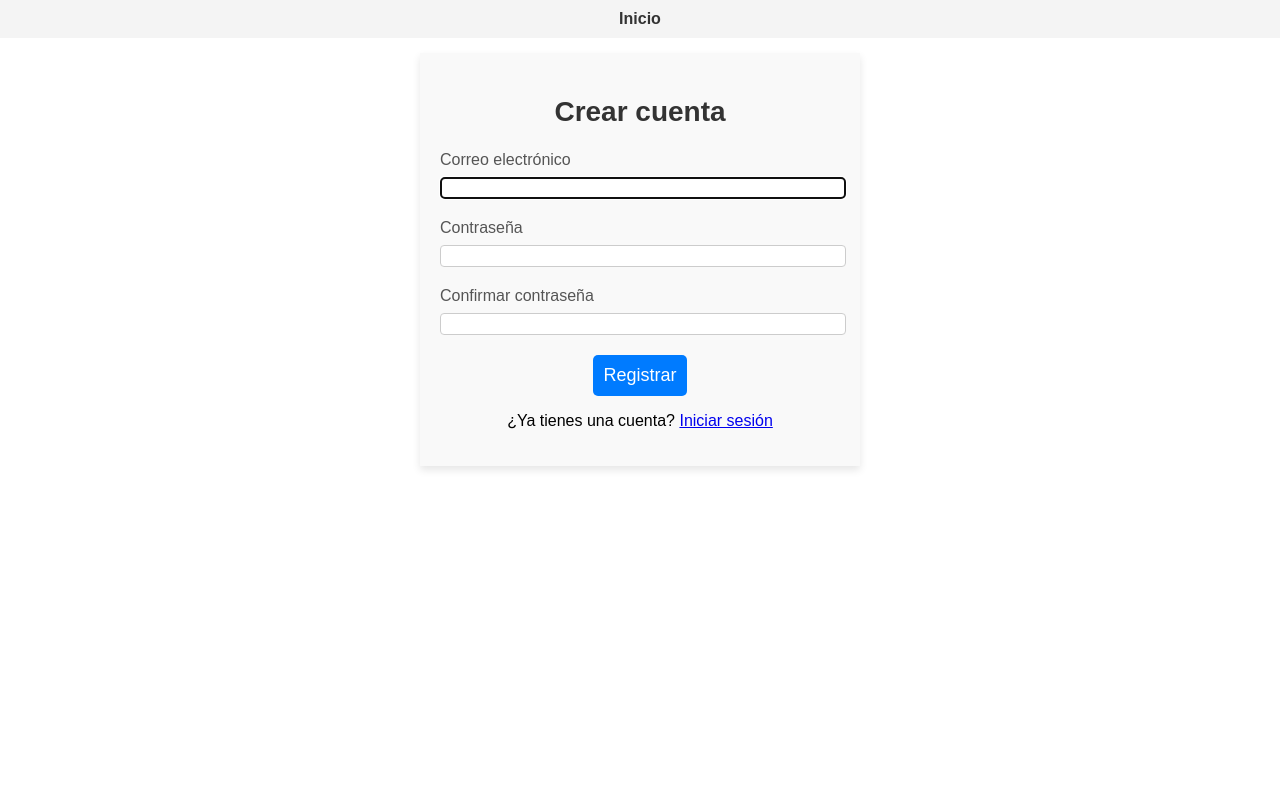
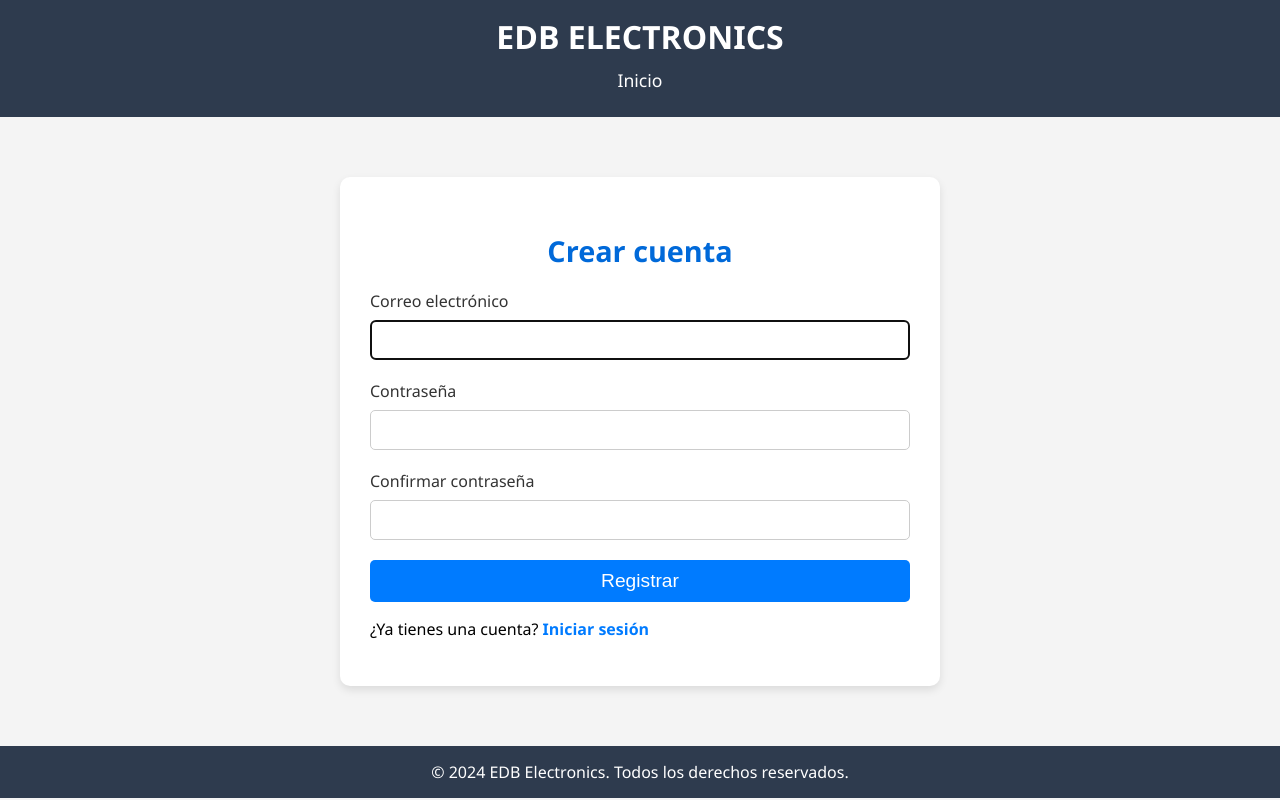
Before and after one commit to ECA-2-10/ecommerce-edb, a Django app: page /account/register/ in a window 1280 px wide. Run offline with Django 5.2, Linux system fonts and the light colour scheme.

Commit message:
upgrade account and order html

```diff
--- a/account/templates/account/register.html
+++ b/account/templates/account/register.html
@@ -1,6 +1,28 @@
-{% extends 'base.html' %}
 
-{% block content %}
+{% load static %}
+
+<!DOCTYPE html>
+<html lang="es">
+
+<head>
+    <meta charset="UTF-8">
+    <meta name="viewport" content="width=device-width, initial-scale=1.0">
+    <title>EDB Electronics - Iniciar Sesión</title>
+    <link rel="stylesheet" href="{% static 'account.css' %}">
+</head>
+
+<body>
+    <header>
+        <h1>EDB ELECTRONICS</h1>
+        <nav>
+            <ul>
+                <li><a href="/">Inicio</a></li>
+            </ul>
+        </nav>
+    </header>
+
+    <main>
+        <section id="container">
             <div class="container">
                 <h2>Crear cuenta</h2>
                 <form method="POST">
@@ -46,6 +68,13 @@
                     <button type="submit" class="button">Registrar</button>
                 </form>
 
-        <p>¿Ya tienes una cuenta? <a href="{% url 'login' %}">Iniciar sesión</a></p>
+                <p>¿Ya tienes una cuenta? <a href="{% url 'login' %}"  class="link">Iniciar sesión</a></p>
             </div>
-{% endblock %}
+        </section>
+    </main>
+
+    <footer>
+        <p>&copy; 2024 EDB Electronics. Todos los derechos reservados.</p>
+    </footer>
+</body>
+</html>
--- a/app/settings.py
+++ b/app/settings.py
@@ -106,7 +106,7 @@ AUTH_PASSWORD_VALIDATORS = [
 # Internationalization
 # https://docs.djangoproject.com/en/5.1/topics/i18n/
 
-LANGUAGE_CODE = 'en-us'
+LANGUAGE_CODE = 'es'
 
 TIME_ZONE = 'UTC'
 
--- a/order/templates/order/order_search.html
+++ b/order/templates/order/order_search.html
@@ -66,7 +66,7 @@
     </main>
 
     <footer>
-        <p>&copy; 2023 EDB Electronics. Todos los derechos reservados.</p>
+        <p>&copy; 2024 EDB Electronics. Todos los derechos reservados.</p>
     </footer>
 </body>
 
--- a/product/static/product/styles.css
+++ b/product/static/product/styles.css
@@ -54,7 +54,7 @@ main {
     justify-content: space-between;
     align-items: center;
 }
-#bienvenida .login-container {
+#bienvenida .container {
     display: grid;
     grid-template-columns: repeat(auto-fit, minmax(80px, 1fr));
     gap: 5px;
--- /dev/null
+++ b/static/account.css
@@ -0,0 +1,131 @@
+body {
+    font-family: 'Segoe UI', Tahoma, Geneva, Verdana, sans-serif;
+    background-color: #f4f4f4;
+    margin: 0;
+    padding: 0;
+}
+
+header {
+    background-color: #2e3b4e;
+    color: #fff;
+    padding: 15px;
+    text-align: center;
+}
+
+header h1 {
+    margin: 0;
+    font-size: 2em;
+}
+
+nav ul {
+    list-style: none;
+    padding: 0;
+    display: flex;
+    justify-content: center;
+    gap: 15px;
+    margin: 10px 0;
+}
+
+nav ul li a {
+    color: #fff;
+    text-decoration: none;
+    font-size: 1.1em;
+    transition: color 0.3s;
+    padding: 5px 10px;
+}
+
+nav ul li a:hover {
+    color: #ffcc00;
+}
+
+main {
+    padding: 20px;
+    max-width: 600px;
+    margin: 40px auto;
+}
+
+.container {
+    background: #ffffff;
+    padding: 30px;
+    border-radius: 10px;
+    box-shadow: 0 4px 8px rgba(0, 0, 0, 0.1);
+    text-align: left;
+}
+
+h2 {
+    color: #0069d9;
+    font-size: 1.8em;
+    margin-bottom: 20px;
+    text-align: center;
+}
+
+.form-group {
+    margin-bottom: 20px;
+}
+
+label {
+    font-size: 1em;
+    color: #333;
+    margin-bottom: 8px;
+    display: block;
+}
+
+input {
+    width: 100%;
+    box-sizing: border-box;
+    padding: 10px;
+    border: 1px solid #ccc;
+    border-radius: 5px;
+    font-size: 1em;
+}
+
+.button {
+    width: 100%;
+    background-color: #007bff;
+    color: white;
+    padding: 10px;
+    border: none;
+    border-radius: 5px;
+    font-size: 1.2em;
+    cursor: pointer;
+    transition: background 0.3s;
+}
+
+.button:hover {
+    background-color: #0056b3;
+}
+
+.error-list {
+    color: red;
+    font-size: 0.9em;
+    list-style-type: none;
+    padding: 0;
+    margin-bottom: 20px;
+}
+
+.error-list li {
+    margin-bottom: 5px;
+}
+
+.link {
+    color: #007bff;
+    text-decoration: none;
+    font-weight: bold;
+}
+
+.link:hover {
+    text-decoration: underline;
+}
+
+footer {
+    background-color: #2e3b4e;
+    color: #fff;
+    text-align: center;
+    padding: 15px 0;
+    margin-top: 40px;
+}
+
+footer p {
+    margin: 0;
+    font-size: 1em;
+}
--- a/static/auth-styles.css
+++ /dev/null
@@ -1,96 +0,0 @@
-body {
-    font-family: Arial, sans-serif;
-    text-align: center;
-    margin: 0px 0px 50px 0px;
-}
-
-nav {
-    background-color: #f4f4f4;
-    padding: 10px;
-}
-
-nav a {
-    margin: 0 15px;
-    text-decoration: none;
-    color: #333;
-    font-weight: bold;
-}
-
-.espaciado {
-    margin: 0px 0px 15px 0px
-}
-
-.container {
-    max-width: 400px;
-    margin:0 auto;
-    padding: 20px;
-    background-color: #f9f9f9;*/
-    border-radius: 8px;
-    box-shadow: 0px 4px 8px rgba(0, 0, 0, 0.1);
-}
-
-h2 {
-    font-size: 28px;
-    color: #333;
-}
-
-label {
-    font-size: 16px;
-    color: #555;
-    margin-bottom: 8px;
-    display: block;
-    text-align: left;
-}
-
-input[type="email"], input[type="password"] {
-    width: 100%;
-
-    border: 1px solid #ccc;
-    border-radius: 4px;
-    font-size: 16px;
-}
-
-button[type="submit"] {
-    width: auto;
-    background-color: #007BFF;
-    color: white;
-    padding: 10px;
-    border: none;
-    border-radius: 5px;
-    font-size: 18px;
-    cursor: pointer;
-}
-
-button[type="submit"]:hover {
-    background-color: #0056b3;
-}
-
-a[class="button"] {
-    width: auto;
-    background-color: #007BFF;
-    color: white;
-    padding: 10px;
-    border: none;
-    border-radius: 5px;
-    font-size: 18px;
-    cursor: pointer;
-    text-decoration: none;
-}
-
-a[class="button"]:hover {
-    background-color: #0056b3;
-}
-
-.form-group {
-    margin-bottom: 20px;
-}
-
-.error-list {
-    color: red;
-    font-size: 14px;
-    list-style-type: none;
-    padding: 0;
-}
-.error-list li {
-    margin-bottom: 5px;
-}
```
Also changed, not shown: account/templates/account/login.html (+33 -4 lines). Lines whose indentation alone changed are shown as unchanged.
